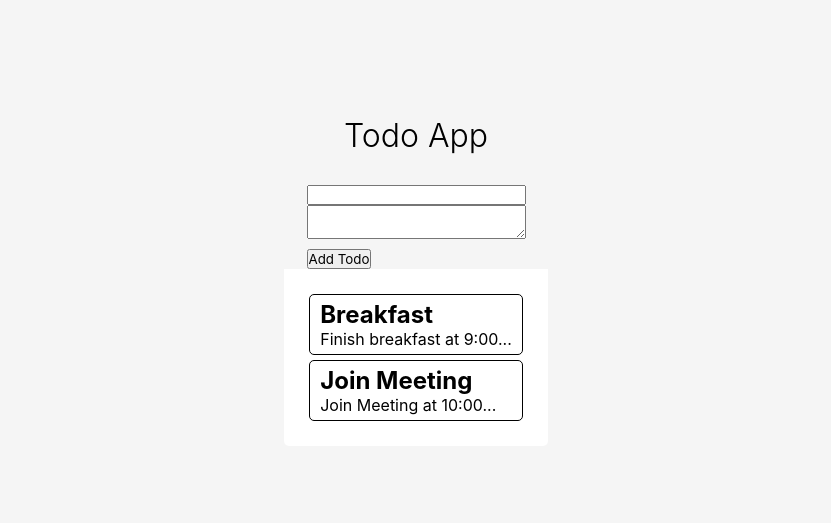
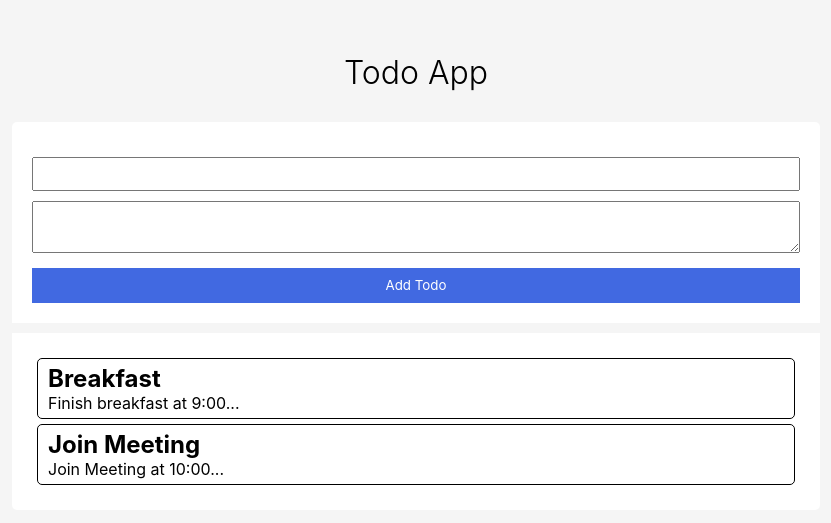
Before and after one commit to AllenDodul/react-fjarsd, a React (Create React App) app: page / in a window 1280 px wide. Shown: the part 129-652 px from the top of the page, without its empty margins (224-1055 px from the left). Built offline with nearby package versions, Linux system fonts and the light colour scheme.

Commit message:
3 files modified

```diff
--- a/src/NewTodo.jsx
+++ b/src/NewTodo.jsx
@@ -6,12 +6,13 @@ const NewTodo = () =>{
     <form className={style.form}>
       <div className={style.inputBox}>
         <input
+          className={style.inputFild}
           type="text"
         />
-        <textarea/>
+        <textarea className={style.inputFild}/>
       </div>
       <div>
-        <button>Add Todo</button>
+        <button className={style.btn}>Add Todo</button>
       </div>
     </form>
   )
--- a/src/newTodo.module.css
+++ b/src/newTodo.module.css
@@ -1,6 +1,12 @@
 .form{
   display:flex;
   flex-direction: column;
+  background-color: white;
+  padding: 20px;
+  margin: 10px 0px;
+  width: 60%;
+  border-top-right-radius: 5px;
+  border-top-left-radius: 5px;
 }
 .inputBox{
   display: flex;
@@ -8,3 +14,17 @@
   margin: 10px 0px;
   width: 100%;
 }
+.inputFild{
+  margin :5px 0px;
+  padding: 5px;
+  font-size: 16px;
+  outline: none;
+}
+.btn{
+  height: 35px;
+  width:100%;
+  background: royalblue;
+  color: white;
+  border: none;
+  outline: none;
+}
--- a/src/todos.module.css
+++ b/src/todos.module.css
@@ -3,4 +3,5 @@
   padding: 20px;
   border-bottom-left-radius: 5px;
   border-bottom-right-radius: 5px;
+  width: 60%;
 }
```
